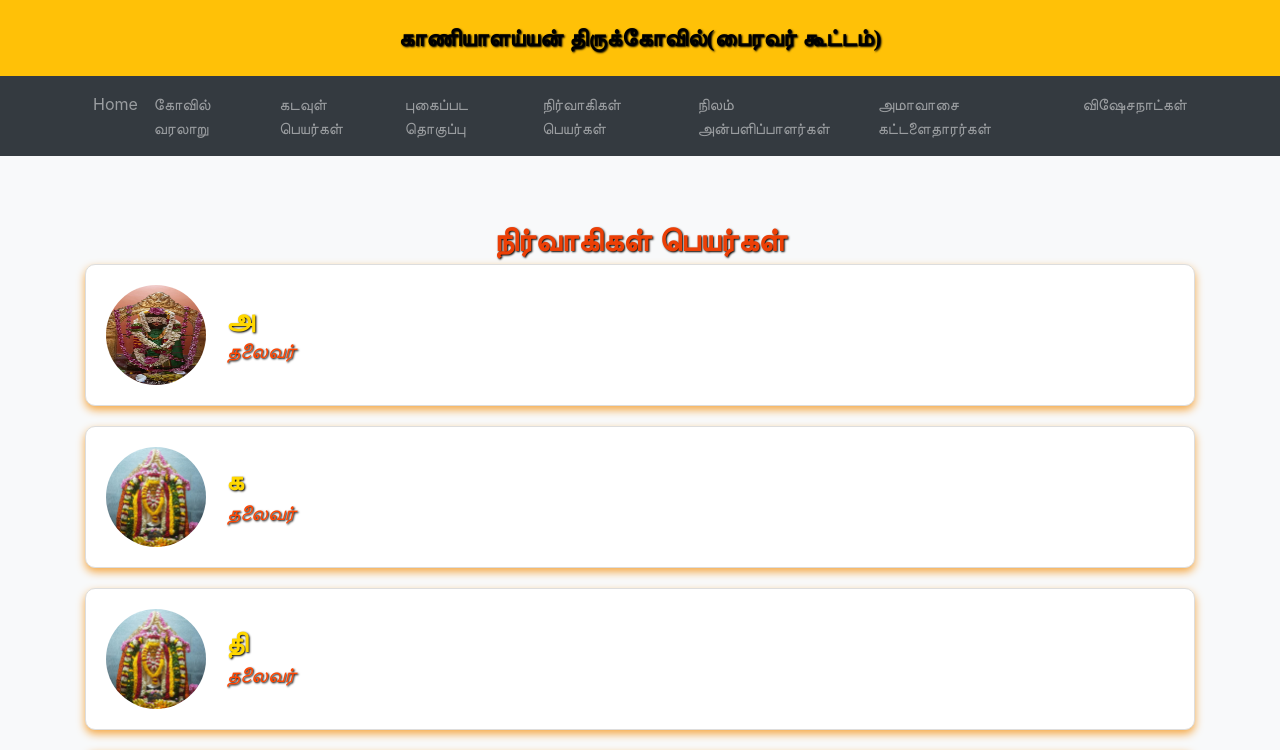
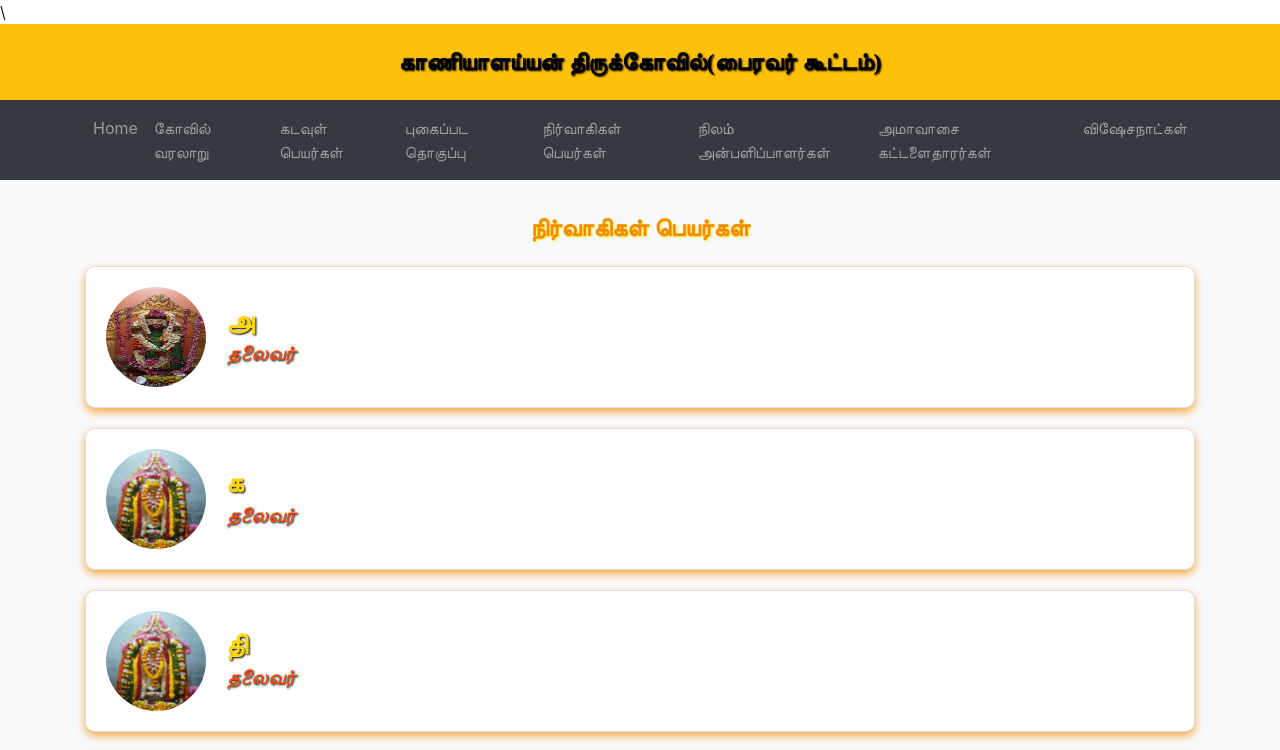
Before and after one commit to kaaniyalaiyankovil/kanniyalaiyankovil, a plain HTML site: page நிர்வாகிகள்.html in a window 1280 px wide. Shown: the top 750 px of the page. Drawn offline with nearby package versions, Linux system fonts and the light colour scheme; some packages are replaced by stand-ins of ours; a script that the page names is missing.

Commit message:
Update நிர்வாகிகள்.html

```diff
--- a/நிர்வாகிகள்.html
+++ b/நிர்வாகிகள்.html
@@ -1,4 +1,4 @@
-<!DOCTYPE html>
+\<!DOCTYPE html>
 <html lang="en">
 <head>
   <meta charset="UTF-8">
@@ -64,7 +64,7 @@
 
     .admin-section {
       background-color: #f8f9fa;
-      padding: 60px 20px;
+      padding: 30px 20px;
       text-align: center;
     }
 
@@ -113,11 +113,12 @@
   text-shadow: 1px 1px 2px #000;
 }
 .head{
-  font-size: 2rem;
-  color: #ec3f06; /* Orange Red */
-  font-family: 'Times New Roman', serif;
+  font-size: 1.5rem;
+  color: #f48a09;
+      font-family: 'Times New Roman', serif;
   font-weight: bold;
-  text-shadow: 1px 1px 2px #000;
+  text-shadow: 1px 1px 2px #fce808;
+      margin-bottom: 20px;
 }
 .head1{
   font-size: 1.5rem;
@@ -231,3 +232,4 @@
   </script>
 </body>
 </html>
+s
```
